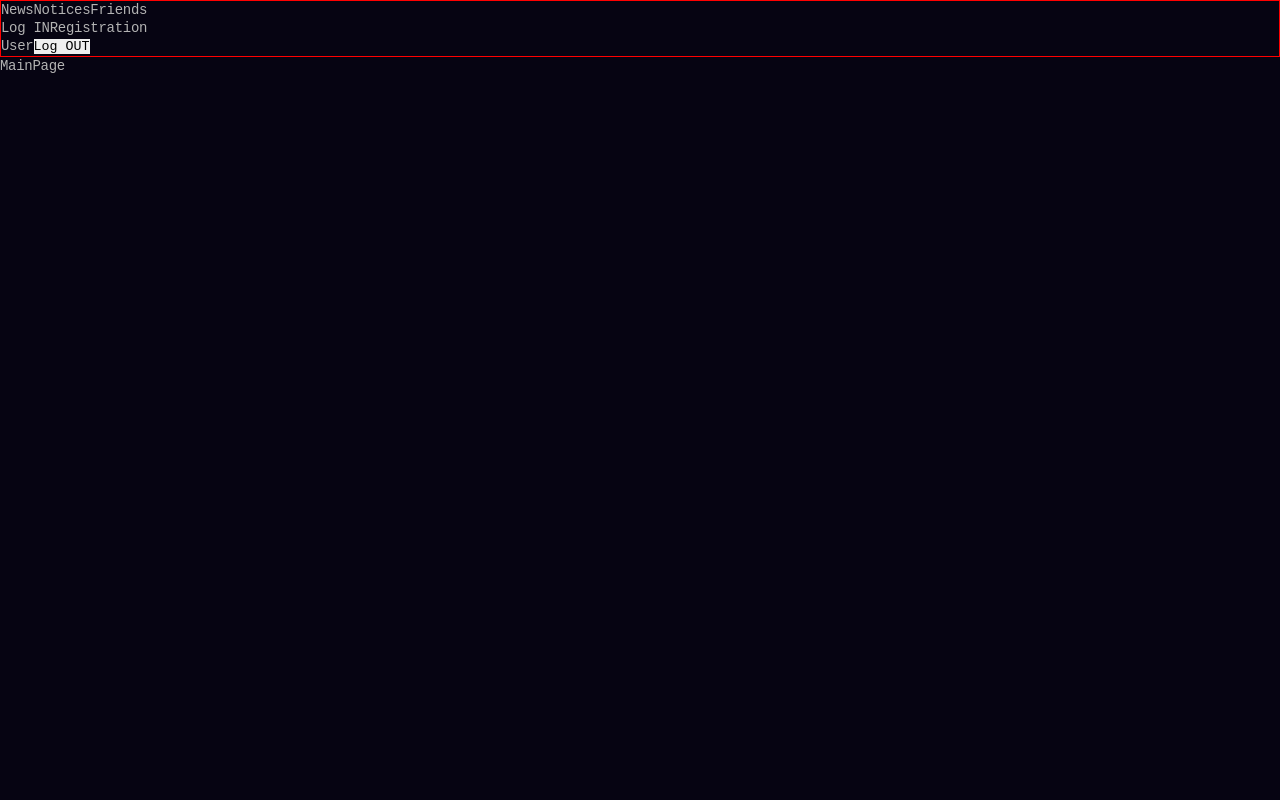
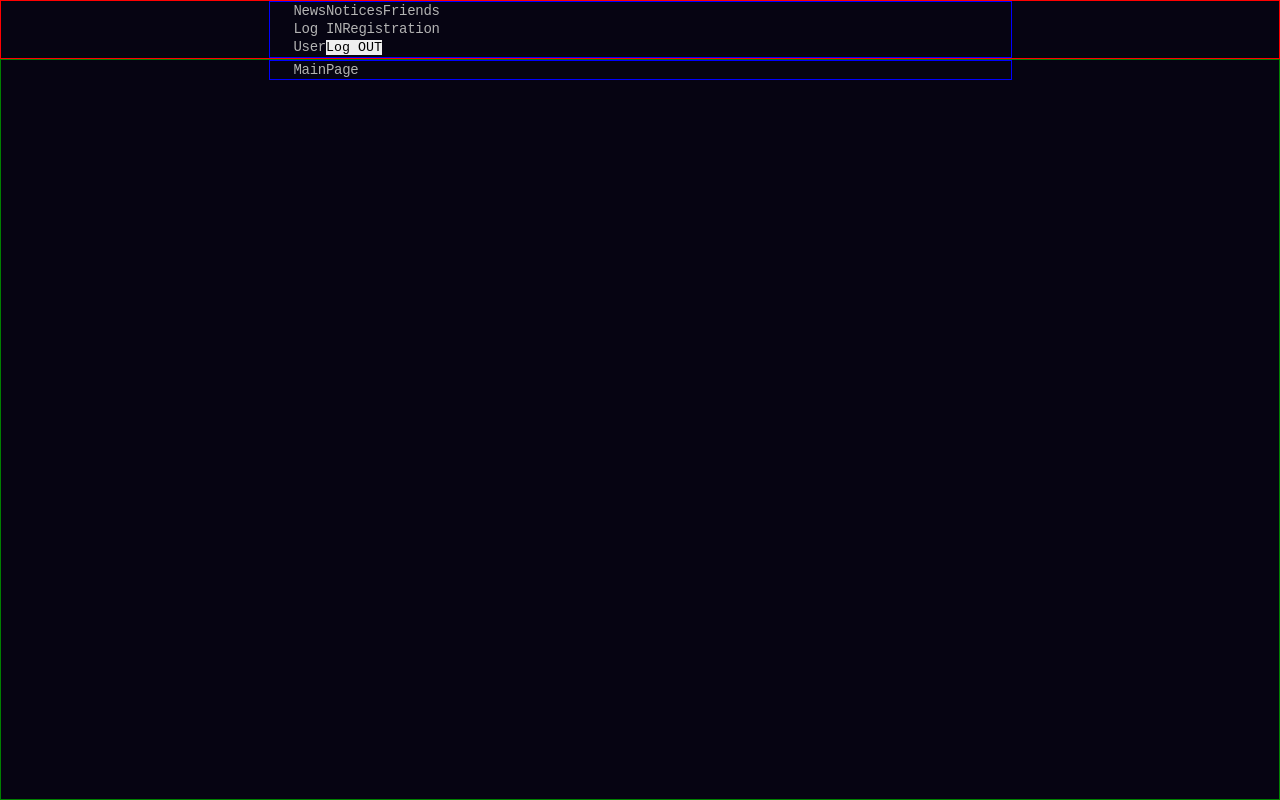
Before and after one commit to NNaumenko83/pets-front, a React (Vite) app: page / in a window 1280 px wide. Built offline with nearby package versions, Linux system fonts and the light colour scheme.

Commit message:
ADD: Main and Container components

```diff
--- a/src/components/Container/Container.styled.ts
+++ b/src/components/Container/Container.styled.ts
@@ -2,11 +2,12 @@
 import { styled } from 'styled-components'
 
 const ContainerStyled = styled.div`
-    max-width: 46.4375rem;
+    max-width: 743px;
     padding-left: 1.5rem;
     padding-right: 1.5rem;
     margin: 0 auto;
     overflow: hidden;
+    border: 1px solid blue;
 `
 
 export default ContainerStyled
--- a/src/components/Header/Header.tsx
+++ b/src/components/Header/Header.tsx
@@ -1,10 +1,13 @@
+import Container from '../Container/Container'
 import Navigation from '../Navigation/Navigation'
 import HeaderStyled from './Header.styled'
 
 function Header() {
     return (
         <HeaderStyled>
-            <Navigation />
+            <Container>
+                <Navigation />
+            </Container>
         </HeaderStyled>
     )
 }
--- a/src/components/Main/Main.styled.ts
+++ b/src/components/Main/Main.styled.ts
@@ -2,7 +2,8 @@
 import { styled } from 'styled-components'
 
 const MainStyled = styled.main`
-    /* flex: 1 1 auto; */
+    flex: 1 1 auto;
+    border: 1px solid green;
 `
 
 export default MainStyled
--- a/src/components/Main/Main.tsx
+++ b/src/components/Main/Main.tsx
@@ -1,12 +1,17 @@
 import React, { ReactNode } from 'react'
 import MainStyled from './Main.styled'
+import Container from '../Container/Container'
 
 interface IMainProps {
     children: ReactNode
 }
 
 function Main({ children }: IMainProps): React.ReactElement {
-    return <MainStyled>{children}</MainStyled>
+    return (
+        <MainStyled>
+            <Container> {children}</Container>
+        </MainStyled>
+    )
 }
 
 export default Main
```
